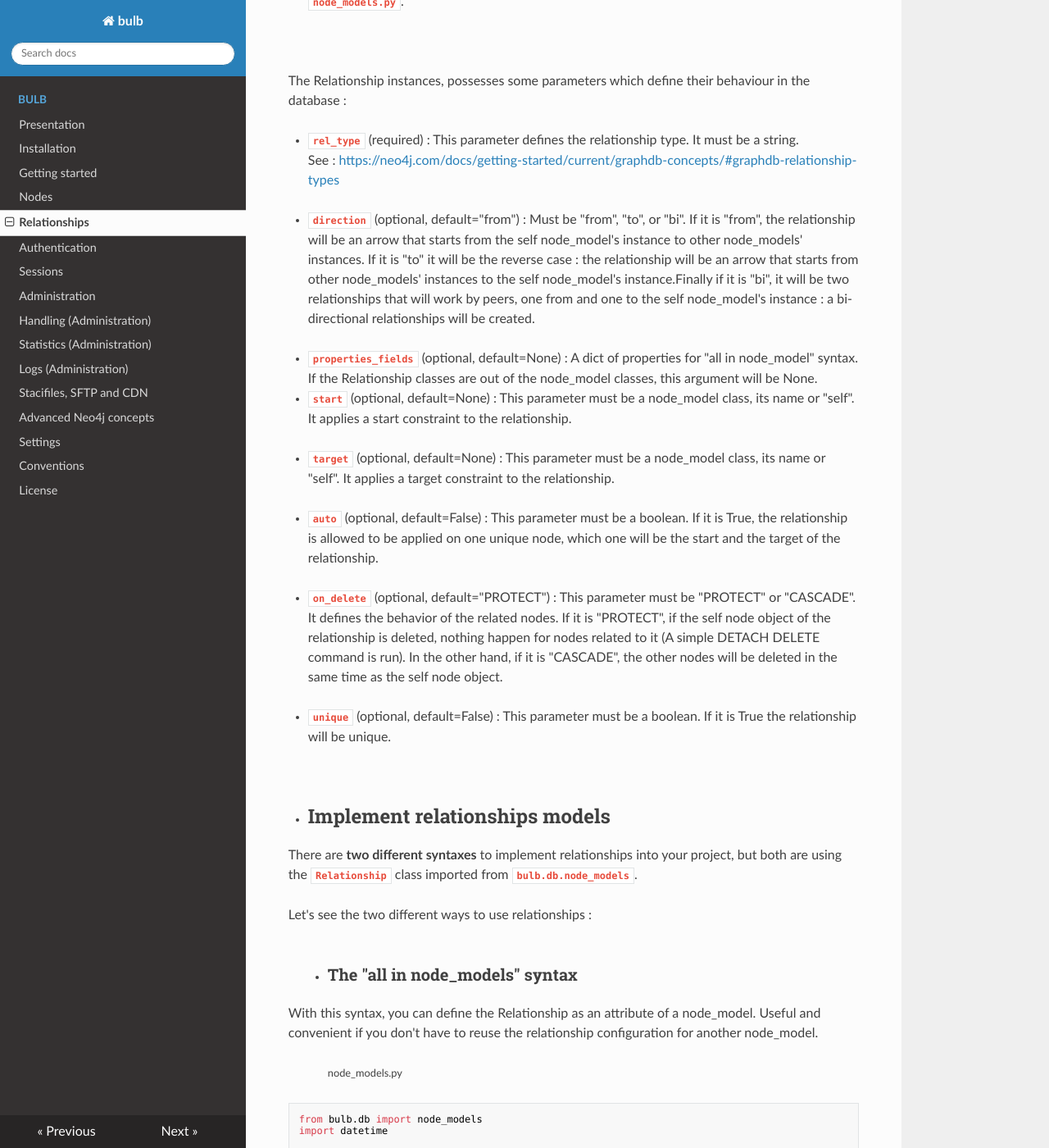
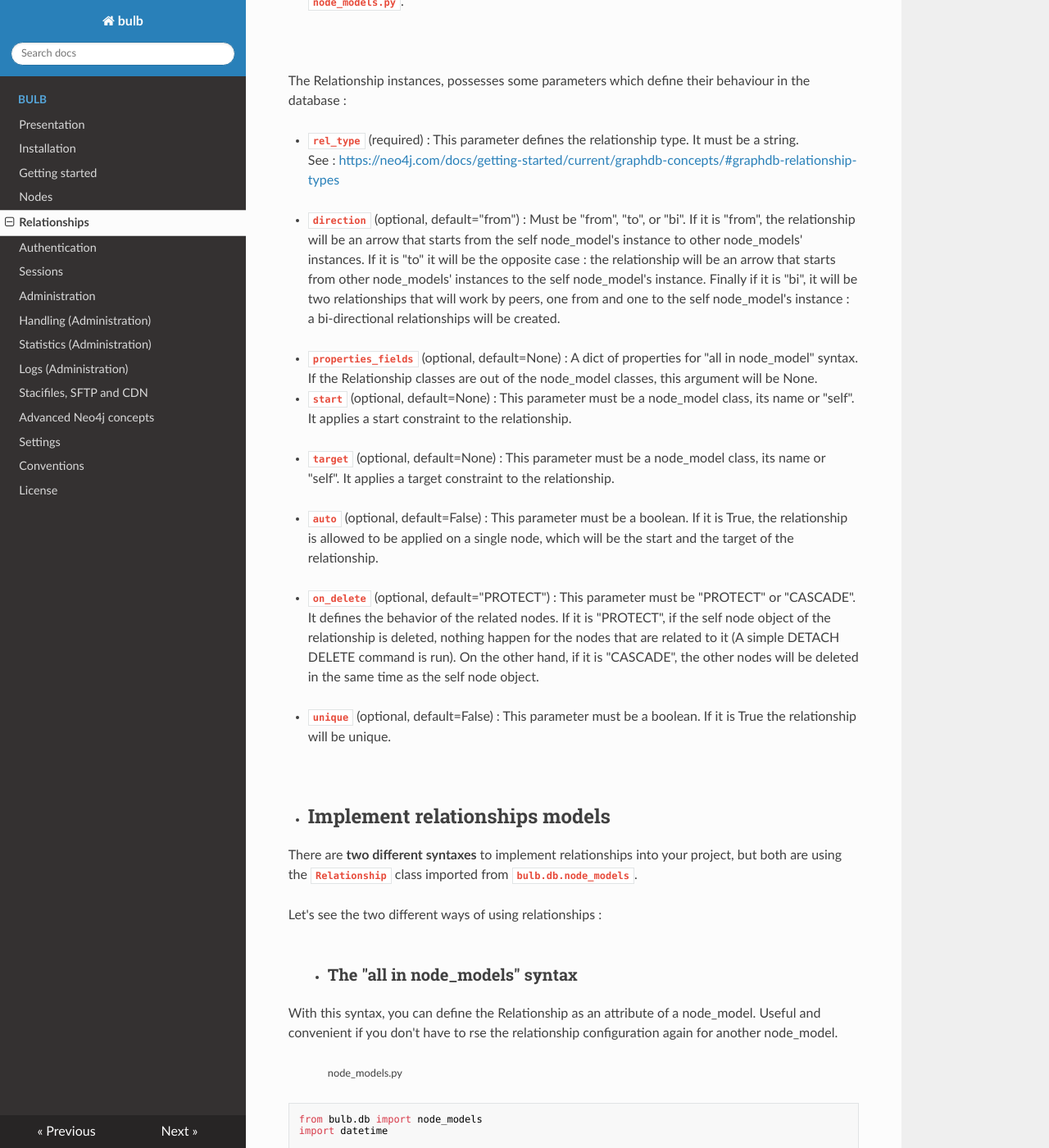
Before and after one commit to LilaRest/bulb, an MkDocs documentation site: the page built from bulb_docs/relationships.md, in a window 1280 px wide and 1400 px high, scrolled down 823 px. Shown: the whole window at 82% size. Built offline with MkDocs 1.6.1, drawn with Linux system fonts in a browser that asks for light colours; nearby versions of some CDN libraries; some of the changed text lies outside the part shown.

Commit message:
Update relationships.md

````diff
--- a/bulb_docs/relationships.md
+++ b/bulb_docs/relationships.md
@@ -6,10 +6,10 @@
 
 ---
 
-# Introducing
+# Introduction
 **bulb** provides a group of classes used to structure and manipulate relationships and properties.
-Only the most important things have been introduced, in order to leave lots of flexibility to the package's user and not to burden him with useless things.
-Furthermore, when you work with a database, personalization of each request is the key of fast and powerful interactions. So don't hesitate to make your own request, for complexes works.
+Only the most important things have been introduced, in order to leave a lot of flexibility to the package's user and not to burden him with useless things.
+Furthermore, when you work with a database, the personalization of each request is the key of fast and powerful interactions. So don't hesitate to make your own request, for complex works.
 <br/>
 <br/>
 <br/>
@@ -26,7 +26,7 @@
 - **`rel_type`** (required) : This parameter defines the relationship type. It must be a string.
                               See : [https://neo4j.com/docs/getting-started/current/graphdb-concepts/#graphdb-relationship-types](https://neo4j.com/docs/getting-started/current/graphdb-concepts/#graphdb-relationship-types)
 <br/>
-- **`direction`** (optional, default="from") : Must be "from", "to", or "bi". If it is "from", the relationship will be an arrow that starts from the self node_model's instance to other node_models' instances. If it is "to" it will be the reverse case : the relationship will be an arrow that starts from other node_models' instances to the self node_model's instance.Finally if it is "bi", it will be two relationships that will work by peers, one from and one to the self node_model's instance : a bi-directional relationships will be created.
+- **`direction`** (optional, default="from") : Must be "from", "to", or "bi". If it is "from", the relationship will be an arrow that starts from the self node_model's instance to other node_models' instances. If it is "to" it will be the opposite case : the relationship will be an arrow that starts from other node_models' instances to the self node_model's instance. Finally if it is "bi", it will be two relationships that will work by peers, one from and one to the self node_model's instance : a bi-directional relationships will be created.
 <br/>
 - **`properties_fields`** (optional, default=None) : A dict of properties for "all in node_model" syntax. If the Relationship classes are out of the node_model classes, this argument will be None.
 <br/>
@@ -34,9 +34,9 @@
 <br/>
 - **`target`** (optional, default=None) : This parameter must be a node_model class, its name or "self". It applies a target constraint to the relationship.
 <br/>
-- **`auto`** (optional, default=False) : This parameter must be a boolean. If it is True, the relationship is allowed to be applied on one unique node, which one will be the start and the target of the relationship.
+- **`auto`** (optional, default=False) : This parameter must be a boolean. If it is True, the relationship is allowed to be applied on a single node, which will be the start and the target of the relationship.
 <br/>
-- **`on_delete`** (optional, default="PROTECT") : This parameter must be "PROTECT" or "CASCADE". It defines the behavior of the related nodes. If it is "PROTECT", if the self node object of the relationship is deleted, nothing happen for nodes related to it (A simple DETACH DELETE command is run). In the other hand, if it is "CASCADE", the other nodes will be deleted in the same time as the self node object.
+- **`on_delete`** (optional, default="PROTECT") : This parameter must be "PROTECT" or "CASCADE". It defines the behavior of the related nodes. If it is "PROTECT", if the self node object of the relationship is deleted, nothing happen for the nodes that are related to it (A simple DETACH DELETE command is run). On the other hand, if it is "CASCADE", the other nodes will be deleted in the same time as the self node object.
 <br/>
 - **`unique`** (optional, default=False) : This parameter must be a boolean. If it is True the relationship will be unique.
 
@@ -47,13 +47,13 @@
 
 There are **two different syntaxes** to implement relationships into your project, but both are using the **`Relationship`** class imported from **`bulb.db.node_models`**.
 
-Let's see the two different ways to use relationships :
+Let's see the two different ways of using relationships :
 <br/>
 <br/>
 
 >- ### The "all in node_models" syntax
 
-With this syntax, you can define the Relationship as an attribute of a node_model. Useful and convenient if you don't have to reuse the relationship configuration for another node_model.
+With this syntax, you can define the Relationship as an attribute of a node_model. Useful and convenient if you don't have to rse the relationship configuration again for another node_model.
 
 >> <small>node_models.py</small>
 ```python
@@ -186,12 +186,12 @@
 
 > - ### Retrieve relationships elements
 
-A relationship is composed by two nodes and the relationship that joins them.
-The relationships possesses a **`get()`** method. This method allows us to retrieve one/two node(s) of a relationship and/or the relationship object. As the get() method of the node_models, this one takes many parameters to able us to do very complex and customizable requests :
+A relationship is made of two nodes and the relationship that joins them.
+The relationships possesses a **`get()`** method. This method allows us to retrieve one/two node(s) of a relationship and/or the relationship object. As the get() method of the node_models, this one takes many parameters to allow us to do very complex and customizable requests :
 
-- **`direction`** (optional, default="bi") : Must be "from", "to", or "bi". If it is "from", the research will be focused on all the relationships that have as start point the self node_model's instance. If it is "to", the research will be focused on all the relationships that have as end point the self node_model's instance. Finally, if it is "bi", the research will be focused on the relationships of both cases.
+- **`direction`** (optional, default="bi") : Must be "from", "to", or "bi". If it is "from", the research will be focused on all the relationships that have, as a start point, the self node_model's instance. If it is "to", the research will be focused on all the relationships that have, as end point, the self node_model's instance. Finally, if it is "bi", the research will be focused on the relationships of both cases.
 <br/>
-- **`returned`** (optional, default="node") : Must be "rel", "node" or "both". If it is "rel", the method will return a list that contains relationships as RelationshipInstance (or of one of its children classes) instances. If it is "node", the method will return a list that contains the nodes at the other ends of these relationships as node_models' instances. Finally if it is "both", it will return a list of dictionaries in which ones the "rel" key refers to a relationships and the "node" key to its associated node.
+- **`returned`** (optional, default="node") : Must be "rel", "node" or "both". If it is "rel", the method will return a list that contains relationships as RelationshipInstance (or of one of its children classes) instances. If it is "node", the method will return a list that contains the nodes at the other ends of these relationships as node_models' instances. Finally if it is "both", it will return a list of dictionaries in which the "rel" key refers to a relationships and the "node" key to its associated node.
 Example :
 ```python
 {"rel": <RelationshipInstance object(uuid="3a43238c76ec4d6cb392b138f0871e75")>,
````
Also changed, not shown: other parts of bulb_docs/relationships.md (+4 -4 lines).
